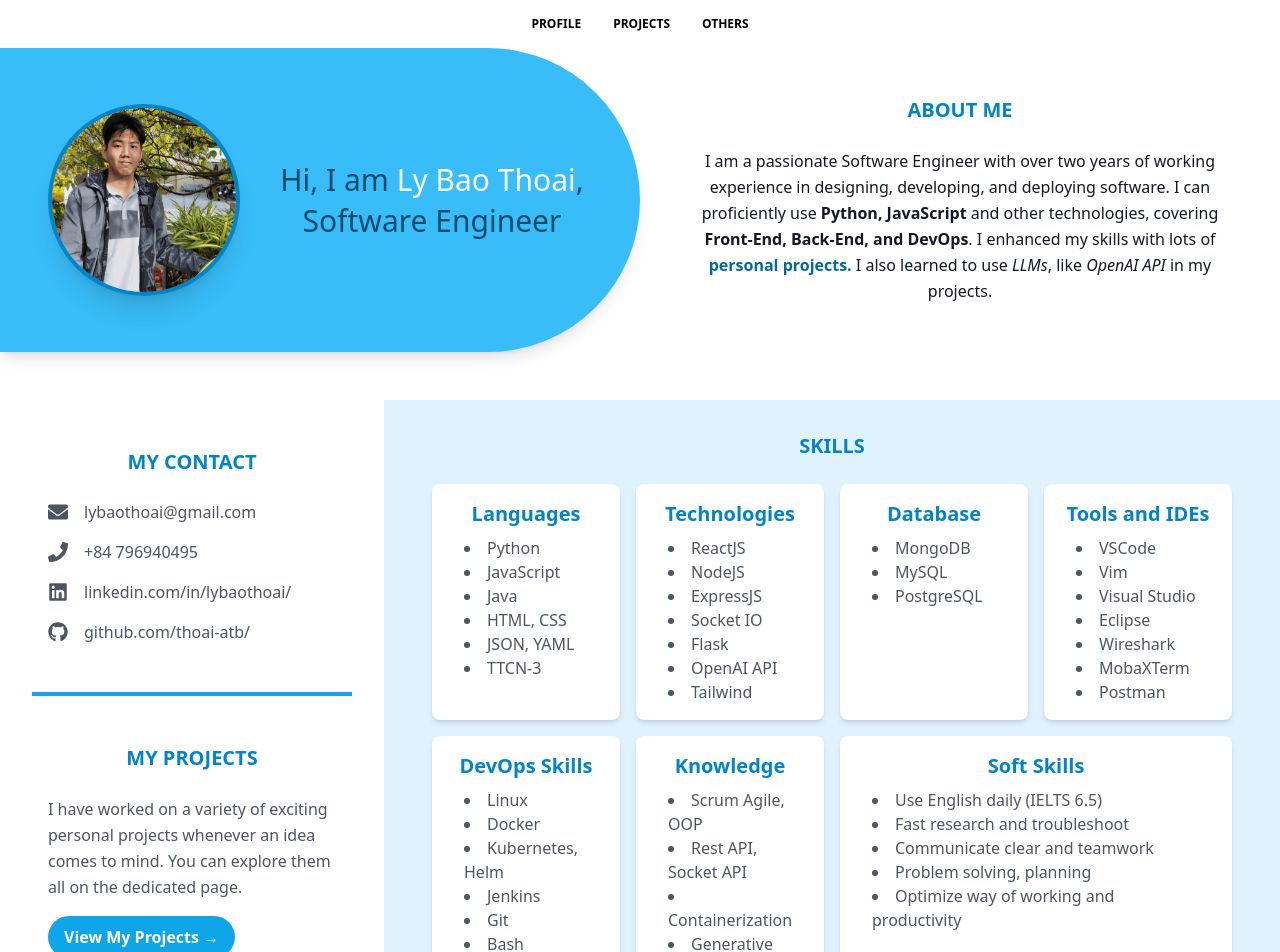
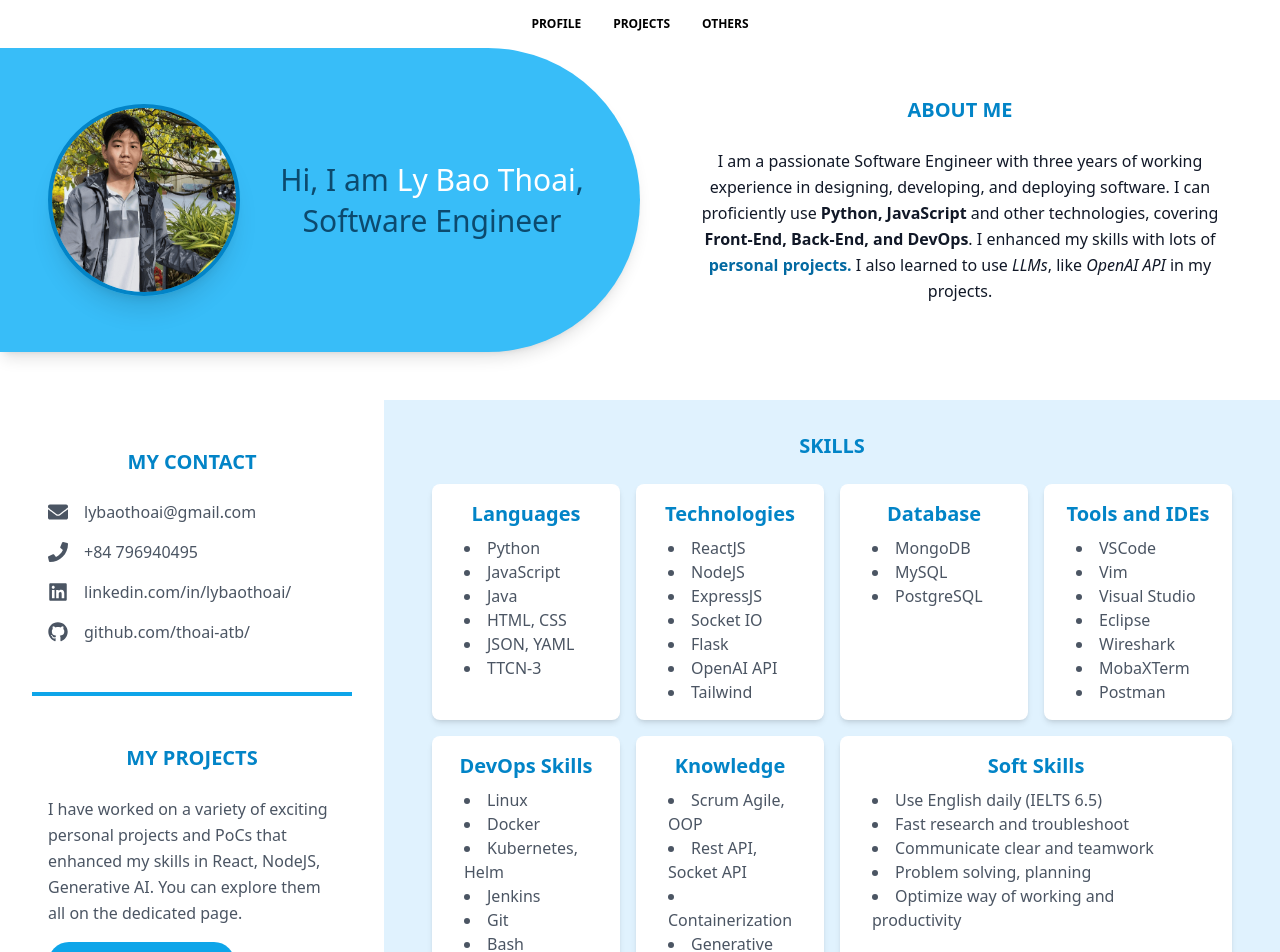
Before and after one commit to thoai-atb/about-me, a Next.js app: page / in a window 1280 px wide. Shown: the top 952 px of the page. Built offline with nearby package versions, Linux system fonts and the light colour scheme.

Commit message:
Update descriptions and 3rd page color to purple

```diff
--- a/app/page.tsx
+++ b/app/page.tsx
@@ -31,7 +31,7 @@ export default function Home() {
           className="bg-white flex-1 duration-1000"
           contentClassName="text-base"
         >
-          I am a passionate Software Engineer with over two years of working experience in designing,
+          I am a passionate Software Engineer with three years of working experience in designing,
           developing, and deploying software. I can proficiently use <strong>Python, JavaScript</strong> and other
           technologies, covering {" "}
           <strong>Front-End, Back-End, and DevOps</strong>. I enhanced my skills with lots of{" "}
@@ -62,8 +62,7 @@ export default function Home() {
             contentClassName="px-4 md:px-0 text-left"
           >
             <p className="text-gray-600">
-              I have worked on a variety of exciting personal projects whenever an idea
-              comes to mind. You can explore them all on the dedicated page.
+              I have worked on a variety of exciting personal projects and PoCs that enhanced my skills in React, NodeJS, Generative AI. You can explore them all on the dedicated page.
             </p>
             <a
               href={process.env.NEXT_PUBLIC_BASE_PATH + "/projects"}
--- a/app/projects/projects/multiplayerPoker.ts
+++ b/app/projects/projects/multiplayerPoker.ts
@@ -3,7 +3,7 @@ import { ProjectItem } from "../projectItem";
 
 const projectItem: ProjectItem = {
   title: "Multiplayer Poker",
-  description: "\"Wanna play some game tonight?\" my friend said. \"How about Poker?\" I replied, \"Sounds good, let's use your poker web app!\". One day, I decided to code the Poker game, and I did. Now my friends and I can play together over the network.",
+  description: "This is the web application designed for friends to player Poker together over the network. It is a multiplayer game that can be played in real time. It is designed to be simple and easy to use, with a focus on the game experience.",
   rating: 5.0,
   labels: ["game"],
   highlights: [
--- a/app/projects/projects/noteTaker.ts
+++ b/app/projects/projects/noteTaker.ts
@@ -4,7 +4,7 @@ import { ProjectItem } from "../projectItem";
 const projectItem: ProjectItem = {
   title: "AI Note Taker",
   description:
-    "This is a chat bot that knows about you, the links, commands, file paths you use, just like a developer's assistant. I made it using OpenAI API, it takes notes as you chat and later you can ask it back.",
+    "This is a chat bot that can take notes about everything we want such as links, commands, file paths, numbers, texts, just like your secretary. You can ask it any info at any time. I made it using OpenAI API as a PoC and it helped a lot in my work.",
   rating: 4.0,
   labels: ["AI", "tool"],
   highlights: [
--- a/tailwind.config.ts
+++ b/tailwind.config.ts
@@ -15,7 +15,7 @@ export default {
         foreground: "var(--foreground)",
         primary: colors.sky,
         secondary: colors.orange,
-        tertiary: colors.slate
+        tertiary: colors.purple
       },
       transitionDelay: {
         '2000': '2000ms',
```
